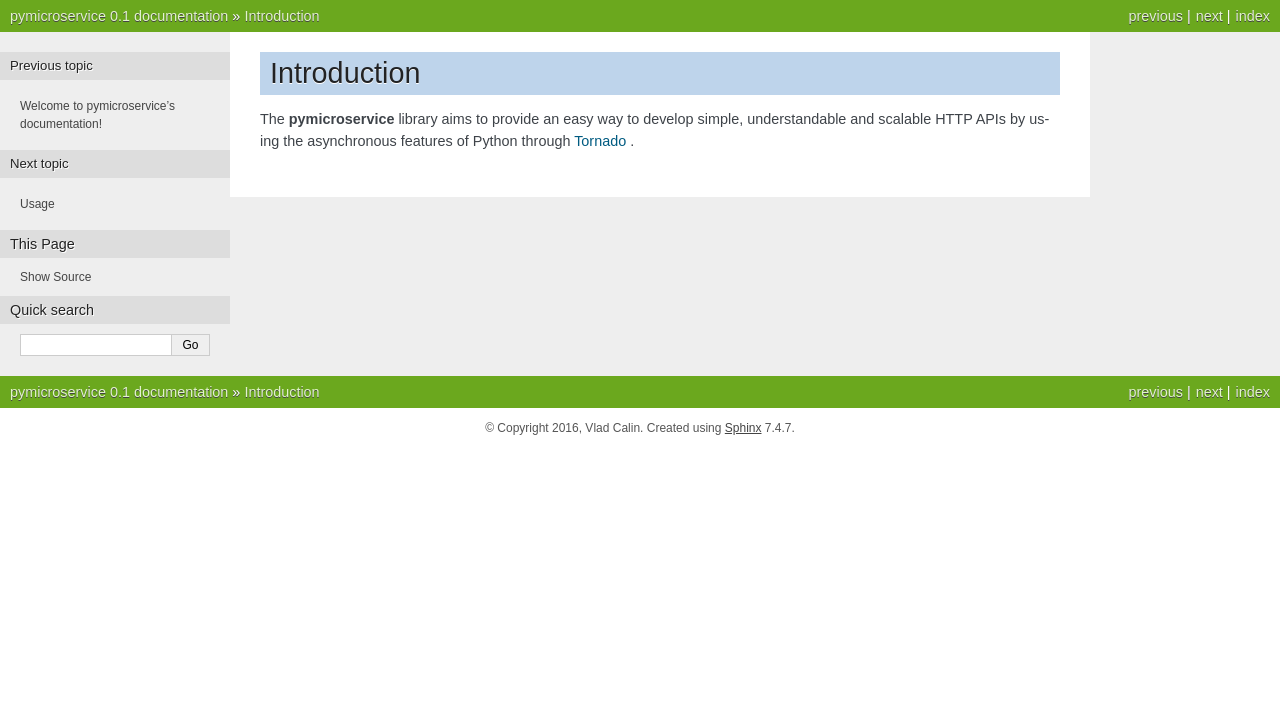
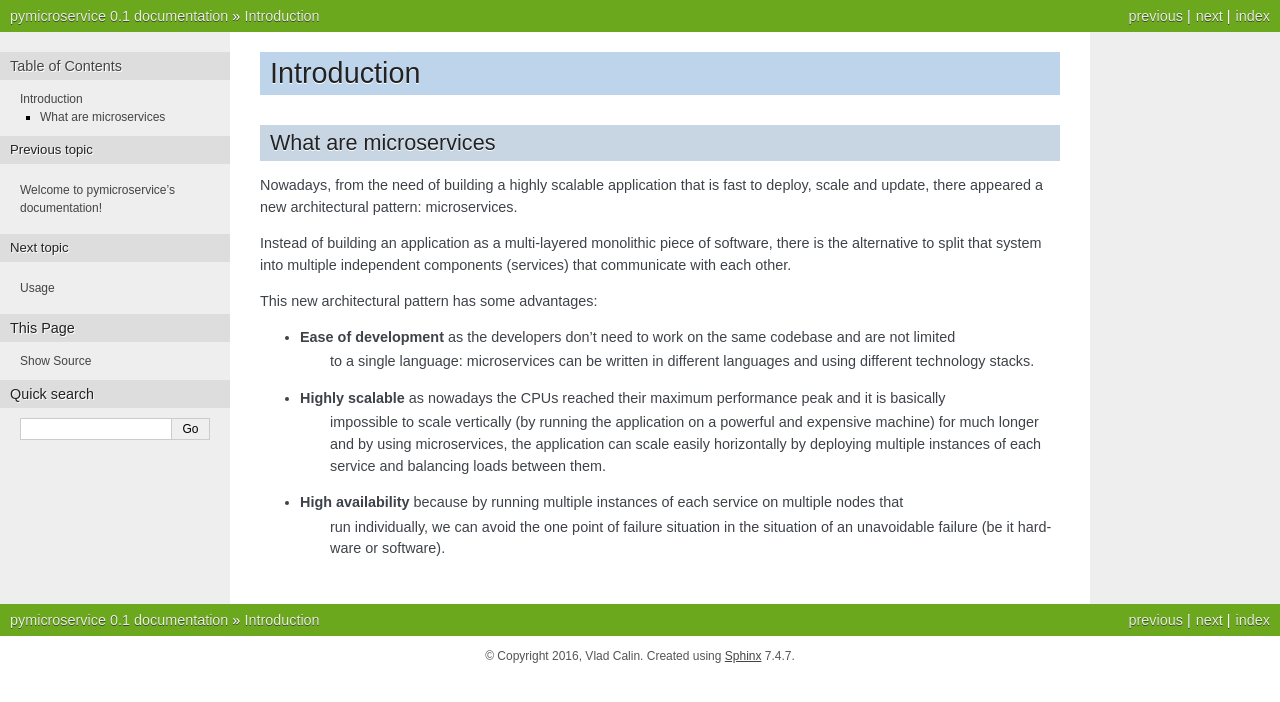
Before and after one commit to vladcalin/gemstone, a Sphinx documentation site: the page built from docs/intro.rst, in a window 1280 px wide. Shown: the top 702 px of the page. Built offline with Sphinx 7.4.7, drawn with Linux system fonts in a browser that asks for light colours.

Commit message:
more docs

```diff
--- /dev/null
+++ b/docs/classes/pymicroservice.rst
@@ -0,0 +1,6 @@
+pymicroservice.PyMicroService
+=============================
+
+
+.. autoclass:: pymicroservice.PyMicroService
+    :members:
--- /dev/null
+++ b/docs/classes/tornado_json_rpc_handler.rst
@@ -0,0 +1,5 @@
+pymicroservice.TornadoJsonRpcHandler
+====================================
+
+.. autoclass:: pymicroservice.TornadoJsonRpcHandler
+    :members:
--- a/docs/intro.rst
+++ b/docs/intro.rst
@@ -1,6 +1,26 @@
 Introduction
 ============
 
-The **pymicroservice** library aims to provide an easy way to
-develop simple, understandable and scalable HTTP APIs by using
-the asynchronous features of Python through `Tornado <http://www.tornadoweb.org/en/stable/>`_ .
+What are microservices
+----------------------
+
+Nowadays, from the need of building a highly scalable application
+that is fast to deploy, scale and update, there appeared a new architectural
+pattern: microservices.
+
+Instead of building an application as a multi-layered monolithic piece of software,
+there is the alternative to split that system into multiple independent components (services)
+that communicate with each other.
+
+This new architectural pattern has some advantages:
+
+- **Ease of development** as the developers don't need to work on the same codebase and are not limited
+    to a single language: microservices can be written in different languages and using different
+    technology stacks.
+- **Highly scalable** as nowadays the CPUs reached their maximum performance peak and it is basically
+    impossible to scale vertically (by running the application on a powerful and expensive machine) for
+    much longer and by using microservices, the application can scale easily horizontally by deploying multiple
+    instances of each service and balancing loads between them.
+- **High availability** because by running multiple instances of each service on multiple nodes that
+    run individually, we can avoid the one point of failure
+    situation in the situation of an unavoidable failure (be it hardware or software).
--- a/pymicroservice/__init__.py
+++ b/pymicroservice/__init__.py
@@ -0,0 +1,3 @@
+from pymicroservice.core.microservice import PyMicroService
+from pymicroservice.core.decorators import private_api_method, public_method
+from pymicroservice.core.handlers import TornadoJsonRpcHandler
```
Also changed, not shown: docs/index.rst (+22 -7 lines), docs/reference.rst (+7 -0 lines), readme.md (+31 -31 lines), setup.py (+1 -7 lines), 2 other files.
